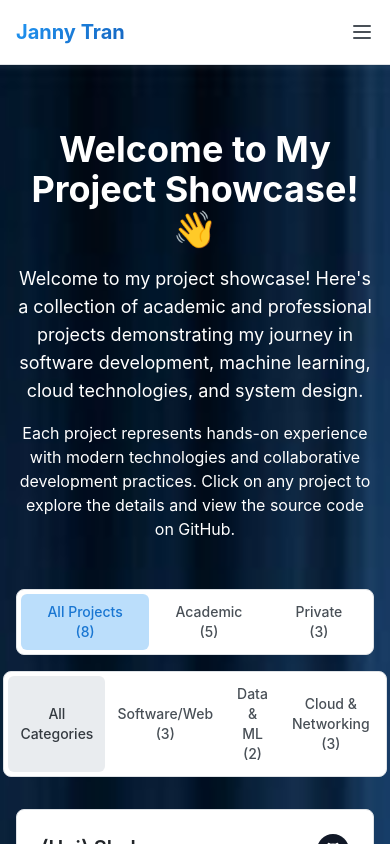
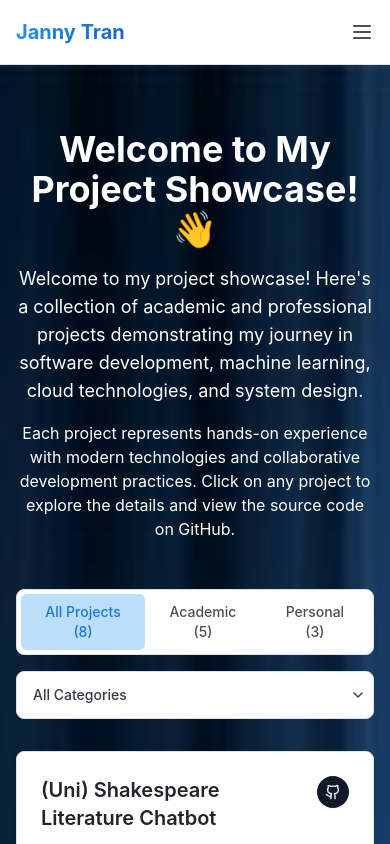
Before and after one commit to id-nynt/250020_Profile-Web, a Next.js app in the folder frontend/: page /projects in a window 390 px wide. Shown: the top 844 px of the page. Built offline with nearby package versions, Linux system fonts and the light colour scheme.

Commit message:
Update Responsive layout

```diff
--- a/frontend/src/app/projects/page.tsx
+++ b/frontend/src/app/projects/page.tsx
@@ -241,54 +241,27 @@ export default function ProjectsPage() {
                       : 'text-primary-600 hover:text-accent-600'
                   }`}
                 >
-                  Private ({professionalProjects})
+                  Personal ({professionalProjects})
                 </button>
               </div>
             </div>
 
             {/* Project Category Filter */}
             <div className="flex justify-center">
-              <div className="inline-flex bg-white rounded-lg border border-primary-200 p-1">
-                <button
-                  onClick={() => setActiveProjectCategory('all')}
-                  className={`px-3 py-2 rounded-md text-sm font-medium transition-colors ${
-                    activeProjectCategory === 'all'
-                      ? 'bg-primary-100 text-primary-700'
-                      : 'text-primary-600 hover:text-primary-700'
-                  }`}
+              <div className="relative w-full md:w-auto">
+                <select
+                  value={activeProjectCategory}
+                  onChange={(e) => setActiveProjectCategory(e.target.value as 'all' | 'software' | 'data-ml' | 'cloud-networking')}
+                  className="appearance-none bg-white border border-primary-200 rounded-lg px-4 py-3 pr-8 text-sm font-medium text-primary-700 focus:outline-none focus:ring-2 focus:ring-accent-500 focus:border-accent-500 w-full md:min-w-[200px] h-12"
                 >
-                  All Categories
-                </button>
-                <button
-                  onClick={() => setActiveProjectCategory('software')}
-                  className={`px-3 py-2 rounded-md text-sm font-medium transition-colors ${
-                    activeProjectCategory === 'software'
-                      ? 'bg-primary-100 text-primary-700'
-                      : 'text-primary-600 hover:text-primary-700'
-                  }`}
-                >
-                  Software/Web ({projectsByCategory.software.length})
-                </button>
-                <button
-                  onClick={() => setActiveProjectCategory('data-ml')}
-                  className={`px-3 py-2 rounded-md text-sm font-medium transition-colors ${
-                    activeProjectCategory === 'data-ml'
-                      ? 'bg-primary-100 text-primary-700'
-                      : 'text-primary-600 hover:text-primary-700'
-                  }`}
-                >
-                  Data & ML ({projectsByCategory['data-ml'].length})
-                </button>
-                <button
-                  onClick={() => setActiveProjectCategory('cloud-networking')}
-                  className={`px-3 py-2 rounded-md text-sm font-medium transition-colors ${
-                    activeProjectCategory === 'cloud-networking'
-                      ? 'bg-primary-100 text-primary-700'
-                      : 'text-primary-600 hover:text-primary-700'
-                  }`}
-                >
-                  Cloud & Networking ({projectsByCategory['cloud-networking'].length})
-                </button>
+                  <option value="all">All Categories</option>
+                  <option value="software">Software/Web ({projectsByCategory.software.length})</option>
+                  <option value="data-ml">Data & ML ({projectsByCategory['data-ml'].length})</option>
+                  <option value="cloud-networking">Cloud & Networking ({projectsByCategory['cloud-networking'].length})</option>
+                </select>
+                <div className="pointer-events-none absolute inset-y-0 right-0 flex items-center px-2 text-primary-700">
+                  <ChevronDown className="h-4 w-4" />
+                </div>
               </div>
             </div>
           </div>
--- a/frontend/src/components/Hero.tsx
+++ b/frontend/src/components/Hero.tsx
@@ -12,7 +12,7 @@ const Hero = () => {
   }
 
   return (
-    <section className="min-h-screen flex items-center justify-center relative overflow-hidden">
+    <section className="min-h-screen flex items-center justify-center relative overflow-hidden py-16 sm:py-20 lg:py-24">
       {/* Background Image */}
       <div className="absolute inset-0 z-0">
         <Image
@@ -30,7 +30,7 @@ const Hero = () => {
         <div className="absolute bottom-10 right-10 w-96 h-96 bg-primary-300 rounded-full blur-3xl"></div>
       </div>
 
-      <div className="max-w-7xl mx-auto px-4 sm:px-6 lg:px-8 relative z-10">
+      <div className="max-w-7xl mx-auto px-4 sm:px-6 lg:px-8 relative z-10 mt-8 mb-8 sm:mt-20 sm:mb-12 lg:mt-0 lg:mb-0">
         <div className="grid grid-cols-1 lg:grid-cols-2 gap-12 items-center">
           {/* Text Content */}
           <div className="text-center lg:text-left order-2 lg:order-1">
@@ -43,10 +43,8 @@ const Hero = () => {
             <h2 className="text-xl md:text-2xl text-gray-200 mb-6 font-medium">
               IT Intern
             </h2>
-            <p className="text-lg text-gray-300 mb-8 leading-relaxed max-w-lg mx-auto lg:mx-0">
-              Master of Computer Science student passionate about building innovative solutions
-              with modern technologies. Specializing in full-stack development, cloud computing,
-              and machine learning.
+            <p className="text-lg text-white mb-8 leading-relaxed max-w-lg mx-auto lg:mx-0">
+              Master of Computer Science student passionate about building innovative solutions with modern technologies. Specializing in full-stack development, cloud computing, and machine learning.
             </p>
 
             <div className="flex flex-col sm:flex-row gap-4 justify-center lg:justify-start">
```
Also changed, not shown: 1 other file (tests, documents, lock files or other folders).
